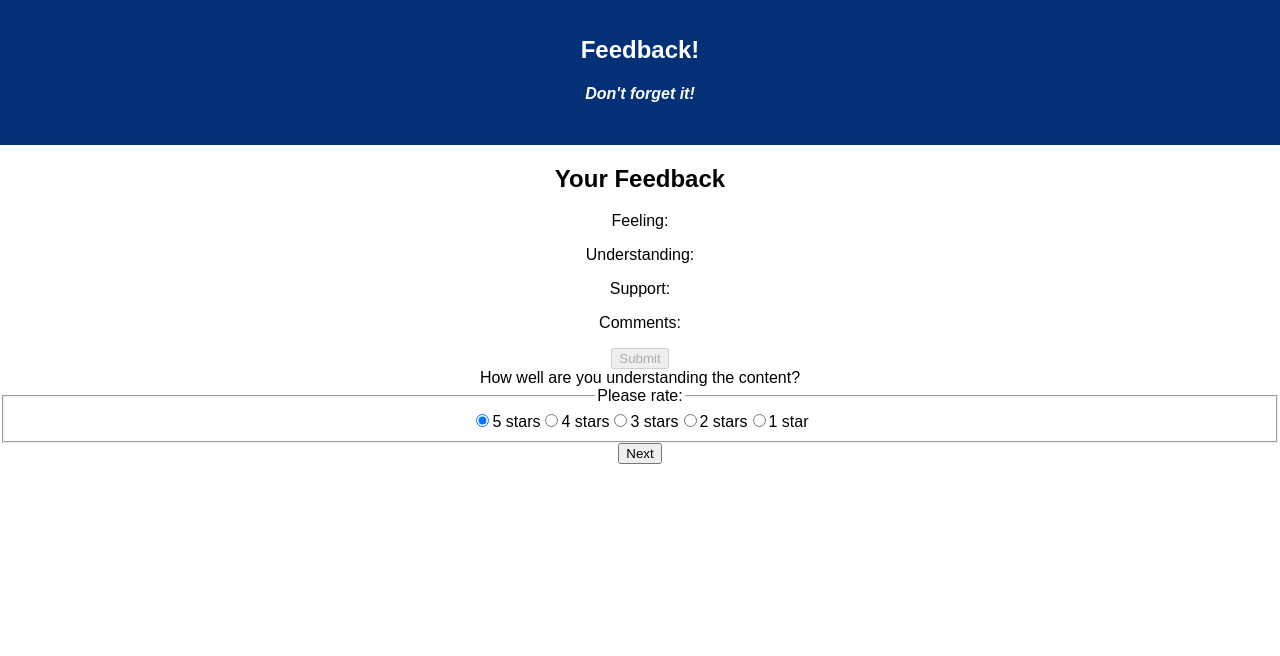
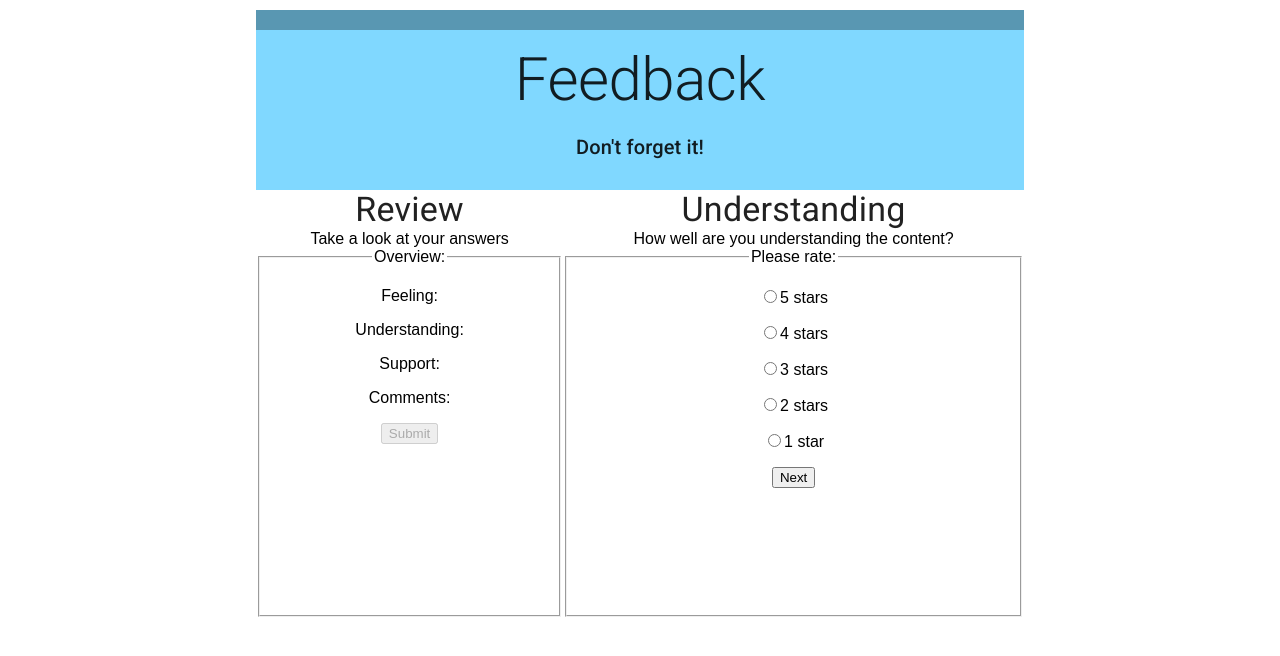
Before and after one commit to vxiong029/weekend-challenge-5-feedback, a React (Create React App) app: page /#/2 in a window 1280 px wide. Shown: the top 656 px of the page. Built offline with nearby package versions, Linux system fonts and the light colour scheme.

Commit message:
App.css:  add some styling, and import of typeface-roboto

```diff
--- a/package.json
+++ b/package.json
@@ -4,6 +4,7 @@
   "private": true,
   "proxy": "http://localhost:5000",
   "dependencies": {
+    "@material-ui/core": "^3.6.1",
     "axios": "^0.17.1",
     "pg": "^7.7.1",
     "react": "^16.6.3",
@@ -12,7 +13,8 @@
     "react-router-dom": "^4.3.1",
     "react-scripts": "^2.1.1",
     "redux": "^4.0.1",
-    "redux-logger": "^3.0.6"
+    "redux-logger": "^3.0.6",
+    "typeface-roboto": "0.0.54"
   },
   "devDependencies": {
     "nodemon": "^1.18.7"
--- a/src/components/App/App.css
+++ b/src/components/App/App.css
@@ -1,12 +1,16 @@
 .App {
+  margin: 0 auto;
+  padding: 10px;
   text-align: center;
+  width: 60%;
 }
 
 .App-header {
-  background-color: #033076;
+  background-color: #80d8ff;
+  border-top: 20px solid #5997b2;
   min-height: 70px;
   padding: 20px;
-  color: white;
+  color: black;
 }
 
 .App-title {
@@ -17,58 +21,21 @@
   font-size: large;
 }
 
-/* .rating {
+.review {
   float: left;
+  width: 40%;
 }
 
-/* :not(:checked) is a filter, so that browsers that don’t support :checked don’t
-   follow these rules. Every browser that supports :checked also supports :not(), so
-   it doesn’t make the test unnecessarily selective */
-/* .rating:not(:checked)>input {
-  position: absolute;
-  top: -9999px;
-  clip: rect(0, 0, 0, 0);
+.feedback-form {
+  float: right;
+  width: 60%;
 }
 
-.rating:not(:checked)>label {
-  float: right;
-  width: 1em;
-  padding: 0 .1em;
-  overflow: hidden;
-  white-space: nowrap;
-  cursor: pointer;
-  font-size: 200%;
-  line-height: 1.2;
-  color: #ddd;
-  text-shadow: 1px 1px #bbb, 2px 2px #666, .1em .1em .2em rgba(0, 0, 0, .5);
+.rating {
+  height: 350px;
 }
 
-.rating:not(:checked)>label:before {
-  content: '★ ';
+.textarea {
+  height: 80%;
+  width: 90%;
 }
-
-.rating>input:checked~label {
-  color: #f70;
-  text-shadow: 1px 1px #c60, 2px 2px #940, .1em .1em .2em rgba(0, 0, 0, .5);
-}
-
-.rating:not(:checked)>label:hover,
-.rating:not(:checked)>label:hover~label {
-  color: gold;
-  text-shadow: 1px 1px goldenrod, 2px 2px #B57340, .1em .1em .2em rgba(0, 0, 0, .5);
-}
-
-.rating>input:checked+label:hover,
-.rating>input:checked+label:hover~label,
-.rating>input:checked~label:hover,
-.rating>input:checked~label:hover~label,
-.rating>label:hover~input:checked~label {
-  color: #ea0;
-  text-shadow: 1px 1px goldenrod, 2px 2px #B57340, .1em .1em .2em rgba(0, 0, 0, .5);
-}
-
-.rating>label:active {
-  position: relative;
-  top: 2px;
-  left: 2px;
-} */
--- a/src/components/App/App.js
+++ b/src/components/App/App.js
@@ -1,5 +1,7 @@
 import React, { Component } from 'react';
+// Styling imports
 import './App.css';
+import 'typeface-roboto';
 // Redux imports
 import {connect} from 'react-redux';
 // Router imports
@@ -12,6 +14,7 @@ import Support from '../Support/Support';
 import Comments from '../Comments/Comments';
 import Submit from '../Submit/Submit';
 import Review from '../Review/Review';
+// import Progress from '../Progress/Progress';
 
 class App extends Component {
   render() {
@@ -19,12 +22,15 @@ class App extends Component {
       <Router>
         <div className="App">
           <Header />
+          {/* <Progress /> */}
           <Review />
+          <div className="feedback-form">
               <Route exact path="/" component={Feeling} />
               <Route path="/2" component={Understanding}></Route>
               <Route path="/3" component={Support}></Route>
               <Route path="/4" component={Comments}></Route>
               <Route path="/5" component={Submit}></Route>
+          </div>
         </div>
       </Router>
     );
--- a/src/components/Header/Header.js
+++ b/src/components/Header/Header.js
@@ -1,11 +1,13 @@
 import React, {Component} from 'react';
+// Styling imports
+import Typography from '@material-ui/core/Typography';
 
 class Header extends Component {
   render() {
     return (
-        <header className="App-header">
-          <h1 className="App-title">Feedback!</h1>
-          <h4><i>Don't forget it!</i></h4>
+        <header className="App-header" color="primary">
+          <Typography variant="h2" gutterBottom>Feedback</Typography>
+          <Typography variant="h6" gutterBottom>Don't forget it!</Typography>
         </header>
     )
   }
--- /dev/null
+++ b/src/components/Progress/Progress.js
@@ -0,0 +1,23 @@
+import React, {Component} from 'react';
+// import ProgressBar from 'react-bootstrap/lib/ProgressBar';
+
+class Progress extends Component{
+  render() {
+    let pages = 4;
+    let {step} = this.props;
+    console.log('progress bar:', this.props);
+
+    return (
+      <div className="progressHdr">
+                <h3>Page {step} of {pages}</h3>
+                {/* <ProgressBar
+                    style={ { width: '80%', margin: 'auto' }}
+                    now={step * 100 / pages}
+                    /> */}
+                <p> </p>
+      </div>
+    )
+  }
+}
+
+export default Progress;
--- a/src/components/Review/Review.js
+++ b/src/components/Review/Review.js
@@ -1,6 +1,10 @@
 import React, {Component} from 'react';
 import {connect} from 'react-redux';
 import axios from 'axios';
+// Route imports
+import {withRouter} from 'react-router-dom';
+// Styling imports
+import Typography from '@material-ui/core/Typography';
 
 class Review extends Component {
   // all feedback must be filled
@@ -22,23 +26,27 @@ class Review extends Component {
       }).catch(error => {
         console.log('error in submitHandle', error);
       })
-    // push to submit page component
-    // this.props.history.push('/5');
+    // push to submit page component - needs withRouter
+    this.props.history.push('/5');
   }
   render() {
       let feedbackAnswers = this.props.reduxStore.feedback;
     return (
-      <div>
-        <h2>Your Feedback</h2>
+      <div className="review">
+        <Typography variant="h4">Review</Typography>
+          Take a look at your answers
+          <fieldset className="rating">
+          <legend>Overview:</legend>
           <p>Feeling: {feedbackAnswers.feeling}</p>
           <p>Understanding: {feedbackAnswers.understanding}</p>
           <p>Support: {feedbackAnswers.support}</p>
           <p>Comments: {feedbackAnswers.comments}</p>
-          {this.feedbackComplete() && <h3>
+          {this.feedbackComplete() && <h4>
             You've completed the form, please submit!
-          </h3>}
+          </h4>}
           <button onClick={() => this.submitHandle(this.props.reduxStore.feedback)}
             disabled={!this.feedbackComplete()}>Submit</button>
+          </fieldset>
       </div>
     )
   }
@@ -46,4 +54,4 @@ class Review extends Component {
 const mapStateToProps = reduxStore => ({
   reduxStore
 })
-export default connect(mapStateToProps)(Review);
+export default withRouter(connect(mapStateToProps)(Review));
--- a/src/components/Support/Support.js
+++ b/src/components/Support/Support.js
@@ -1,5 +1,7 @@
 import React, {Component} from 'react';
 import {connect} from 'react-redux';
+// Styling imports
+import Typography from '@material-ui/core/Typography';
 
 class Support extends Component {
   state = {
@@ -20,33 +22,46 @@ class Support extends Component {
   }
   render() {
     return (
+      <div>
+        <Typography variant="h4">Comments</Typography>
         <label>
         How well are you being supported?
         <fieldset className="rating">
           <legend>Please rate:</legend>
-            <input type="radio" id="star5" name="support" value="5"
+            <p>
+              <input type="radio" id="star5" name="feeling" value="5"
                 onChange={this.handleChange}
-              checked={this.state.support === '5'} />
+                checked={this.state.feeling === '5'} />
                 <label title="Rocks!">5 stars</label>
-            <input type="radio" id="star4" name="support" value="4"
+            </p>
+            <p>
+              <input type="radio" id="star4" name="feeling" value="4"
                 onChange={this.handleChange}
-              checked={this.state.support === '4'} />
+                checked={this.state.feeling === '4'} />
                 <label title="Pretty good">4 stars</label>
-            <input type="radio" id="star3" name="support" value="3"
+            </p>
+            <p>
+              <input type="radio" id="star3" name="feeling" value="3"
                 onChange={this.handleChange}
-              checked={this.state.support === '3'} />
+                checked={this.state.feeling === '3'} />
                 <label title="Meh">3 stars</label>
-            <input type="radio" id="star2" name="support" value="2"
+            </p>
+            <p>
+              <input type="radio" id="star2" name="feeling" value="2"
                 onChange={this.handleChange}
-              checked={this.state.support === '2'} />
+                checked={this.state.feeling === '2'} />
                 <label title="Kinda bad">2 stars</label>
-            <input type="radio" id="star1" name="support" value="1"
+            </p>
+            <p>
+              <input type="radio" id="star1" name="feeling" value="1"
                 onChange={this.handleChange}
-              checked={this.state.support === '1'} />
+                checked={this.state.feeling === '1'} />
                 <label title="Sucks big time">1 star</label>
+            </p>
+          <button onClick={this.setSupport}>Next</button>
         </fieldset>
-        <button onClick={this.setSupport}>Next</button>
       </label>
+      </div>
     )
   }
 }
--- a/src/components/Understanding/Understanding.js
+++ b/src/components/Understanding/Understanding.js
@@ -1,5 +1,7 @@
 import React, {Component} from 'react';
 import {connect} from 'react-redux';
+// Styling imports
+import Typography from '@material-ui/core/Typography';
 
 class Understanding extends Component {
   // set state
@@ -22,32 +24,44 @@ class Understanding extends Component {
   render() {
     return (
       <div>
+        <Typography variant="h4">Understanding</Typography>
       <label>
         How well are you understanding the content?
         <fieldset className="rating">
           <legend>Please rate:</legend>
-            <input type="radio" id="star5" name="understanding" value="5"
+            <p>
+              <input type="radio" id="star5" name="feeling" value="5"
                 onChange={this.handleChange}
-              checked={this.state.understanding === '5'} />
+                checked={this.state.feeling === '5'} />
                 <label title="Rocks!">5 stars</label>
-            <input type="radio" id="star4" name="understanding" value="4"
+            </p>
+            <p>
+              <input type="radio" id="star4" name="feeling" value="4"
                 onChange={this.handleChange}
-              checked={this.state.understanding === '4'} />
+                checked={this.state.feeling === '4'} />
                 <label title="Pretty good">4 stars</label>
-            <input type="radio" id="star3" name="understanding" value="3"
+            </p>
+            <p>
+              <input type="radio" id="star3" name="feeling" value="3"
                 onChange={this.handleChange}
-              checked={this.state.understanding === '3'} />
+                checked={this.state.feeling === '3'} />
                 <label title="Meh">3 stars</label>
-            <input type="radio" id="star2" name="understanding" value="2"
+            </p>
+            <p>
+              <input type="radio" id="star2" name="feeling" value="2"
                 onChange={this.handleChange}
-              checked={this.state.understanding === '2'} />
+                checked={this.state.feeling === '2'} />
                 <label title="Kinda bad">2 stars</label>
-            <input type="radio" id="star1" name="understanding" value="1"
+            </p>
+            <p>
+              <input type="radio" id="star1" name="feeling" value="1"
                 onChange={this.handleChange}
-              checked={this.state.understanding === '1'} />
+                checked={this.state.feeling === '1'} />
                 <label title="Sucks big time">1 star</label>
+            </p>
+          <button onClick={this.setUnderstanding}>Next</button>
         </fieldset>
-        <button onClick={this.setUnderstanding}>Next</button>
+
       </label>
       </div>
     )
```
Also changed, not shown: src/components/Comments/Comments.js (+8 -2 lines), src/components/Feeling/Feeling.js (+14 -1 lines), src/components/Submit/Submit.js (+10 -1 lines), 1 other file (tests, documents, lock files or other folders). Lines whose indentation alone changed are shown as unchanged.
